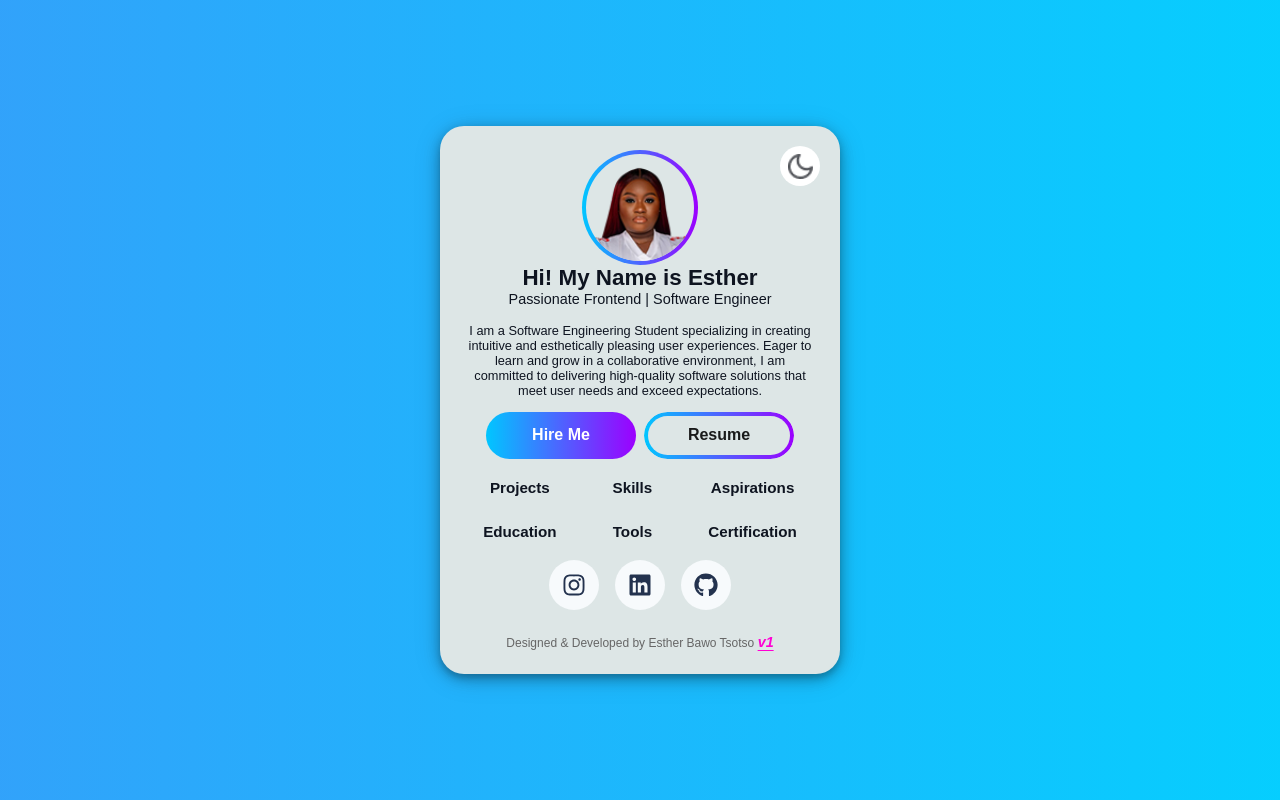
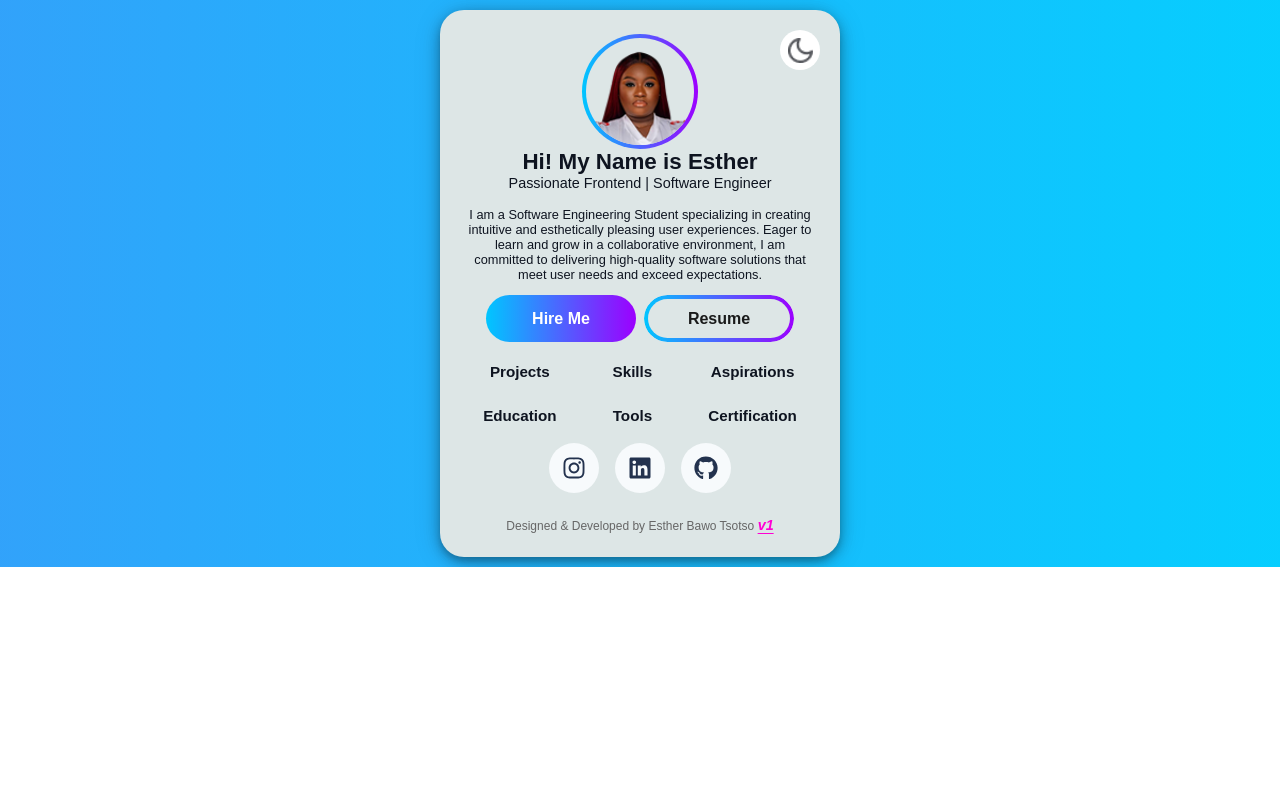
Before and after one commit to estheticallybawo/esther-portfolio-v2, a React (Vite) app: page / in a window 1280 px wide. Built offline with nearby package versions, Linux system fonts and the light colour scheme; a web font is replaced by a local one.

Commit message:
White Space

```diff
--- a/src/App.module.css
+++ b/src/App.module.css
@@ -1,5 +1,9 @@
 .appContainer {
   min-height: 100vh;
+  min-height: -webkit-fill-available; /* For mobile browsers */
+  min-height: -moz-available; /* For mobile browsers */
+  min-height: fill-available; /* For mobile browsers */
+  min-width: 100vw;
   display: flex;
   align-items: center;
   justify-content: center;
```
